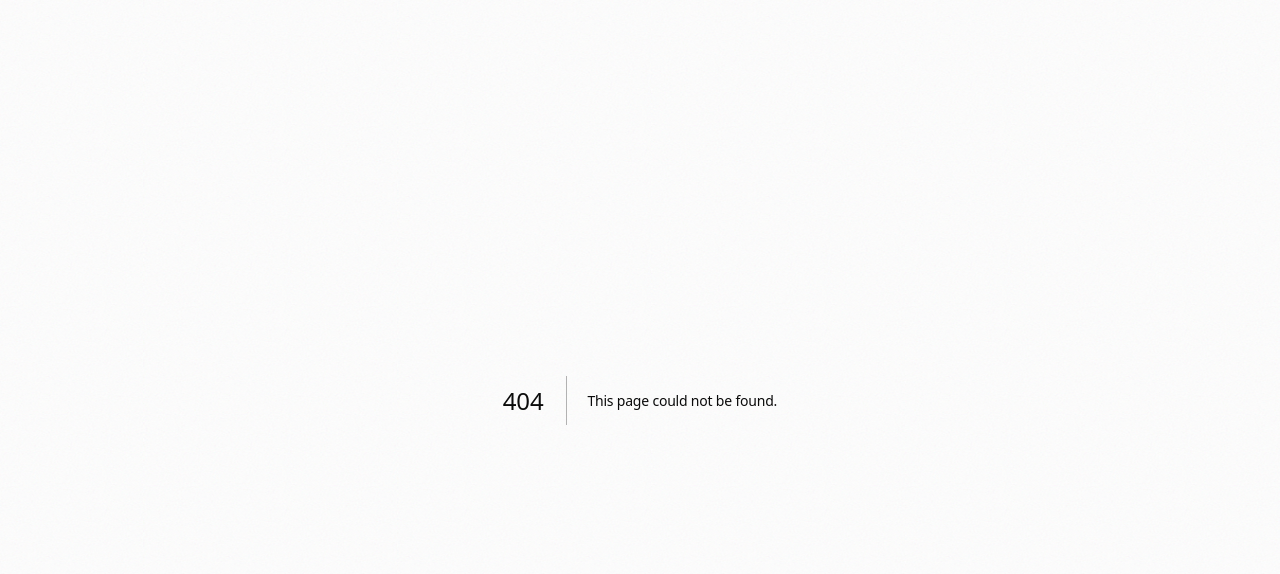
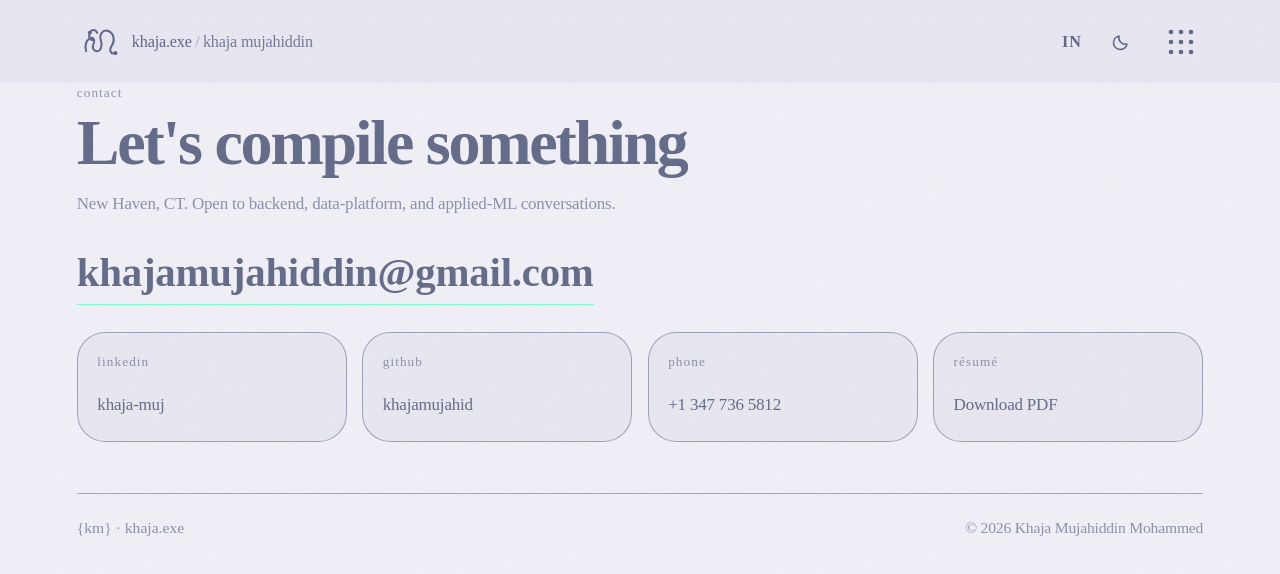
Before and after one commit to khajamujahid/Portfolio, a Next.js app: page /contact in a window 1280 px wide. Before the commit this address had no page. Shown: the top 574 px of the page. Built offline with nearby package versions, Linux system fonts and the light colour scheme.

Commit message:
Fix: magnetic Kevin + multi-page routes (app/contact/page.js)

```diff
--- /dev/null
+++ b/app/contact/page.js
@@ -0,0 +1,17 @@
+import NavBar from "@/components/NavBar";
+import Contact from "@/components/Contact";
+
+export const metadata = {
+  title: "Contact — Khaja Mujahiddin Mohammed"
+};
+
+export default function ContactPage() {
+  return (
+    <>
+      <NavBar revealed />
+      <main id="main">
+        <Contact />
+      </main>
+    </>
+  );
+}
```
